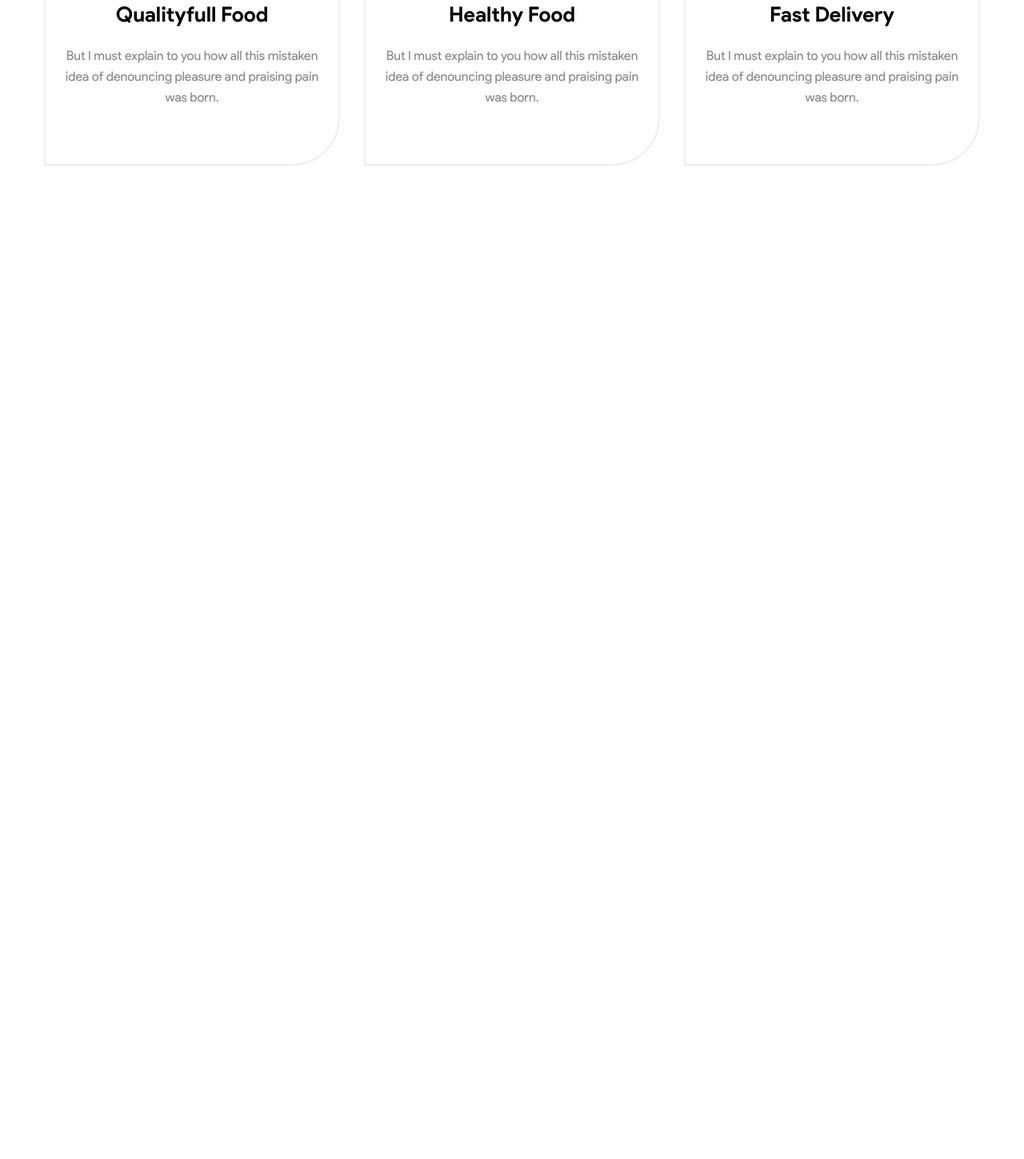
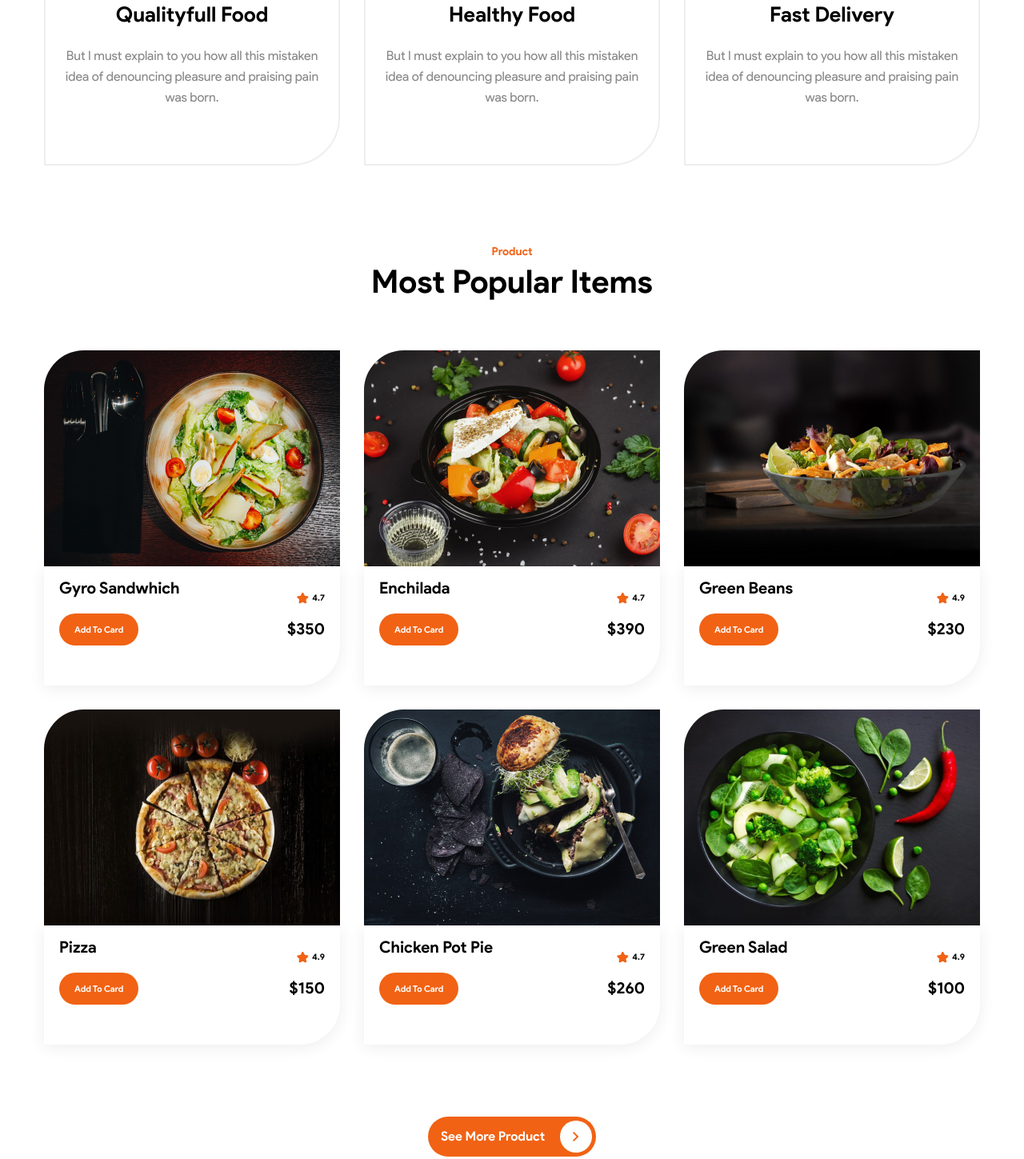
Before and after one commit to NeverMind109/Food-Bill, a website: page app/index.html in a window 1280 px wide. Shown: the part 2376-3825 px from the top of the page at 80% size. Before the commit the page ends 2683 px from the top, so only its background shows below. Drawn offline with Linux system fonts and the light colour scheme.

Commit message:
Created: Added Product Section

```diff
--- a/app/index.html
+++ b/app/index.html
@@ -219,6 +219,139 @@
         </div>
       </div>
     </section>
+    <section class="section product" id="product">
+      <div class="container">
+        <div class="product__wrapper">
+          <span class="section__upper-title product__upper-title">Product</span>
+          <h2 class="section__title product__title">Most Popular Items</h2>
+          <div class="product__cards">
+            <div class="product__card">
+              <div class="product__card-img">
+                <img
+                  src="images/product-1.jpg"
+                  alt="Gyro Sandwhich"
+                  width="370"
+                  height="270"
+                />
+              </div>
+              <div class="product__card-description">
+                <span class="product__card-dish">Gyro Sandwhich</span>
+                <div class="product__card-info">
+                  <span class="product__card-rating">4.7</span>
+                  <button class="button-label product__card-btn" type="button">
+                    Add To Card
+                  </button>
+                  <span class="product__card-price">$350</span>
+                </div>
+              </div>
+            </div>
+            <div class="product__card">
+              <div class="product__card-img">
+                <img
+                  src="images/product-2.jpg"
+                  alt="Enchilada"
+                  width="370"
+                  height="270"
+                />
+              </div>
+              <div class="product__card-description">
+                <span class="product__card-dish">Enchilada</span>
+                <div class="product__card-info">
+                  <span class="product__card-rating">4.7</span>
+                  <button class="button-label product__card-btn" type="button">
+                    Add To Card
+                  </button>
+                  <span class="product__card-price">$390</span>
+                </div>
+              </div>
+            </div>
+            <div class="product__card">
+              <div class="product__card-img">
+                <img
+                  src="images/product-3.jpg"
+                  alt="Green Beans"
+                  width="370"
+                  height="270"
+                />
+              </div>
+              <div class="product__card-description">
+                <span class="product__card-dish">Green Beans</span>
+                <div class="product__card-info">
+                  <span class="product__card-rating">4.9</span>
+                  <button class="button-label product__card-btn" type="button">
+                    Add To Card
+                  </button>
+                  <span class="product__card-price">$230</span>
+                </div>
+              </div>
+            </div>
+            <div class="product__card">
+              <div class="product__card-img">
+                <img
+                  src="images/product-4.jpg"
+                  alt="Pizza"
+                  width="370"
+                  height="270"
+                />
+              </div>
+              <div class="product__card-description">
+                <span class="product__card-dish">Pizza</span>
+                <div class="product__card-info">
+                  <span class="product__card-rating">4.9</span>
+                  <button class="button-label product__card-btn" type="button">
+                    Add To Card
+                  </button>
+                  <span class="product__card-price">$150</span>
+                </div>
+              </div>
+            </div>
+            <div class="product__card">
+              <div class="product__card-img">
+                <img
+                  src="images/product-5.jpg"
+                  alt="Chicken Pot Pie"
+                  width="370"
+                  height="270"
+                />
+              </div>
+              <div class="product__card-description">
+                <span class="product__card-dish">Chicken Pot Pie</span>
+                <div class="product__card-info">
+                  <span class="product__card-rating">4.7</span>
+                  <button class="button-label product__card-btn" type="button">
+                    Add To Card
+                  </button>
+                  <span class="product__card-price">$260</span>
+                </div>
+              </div>
+            </div>
+            <div class="product__card">
+              <div class="product__card-img">
+                <img
+                  src="images/product-6.jpg"
+                  alt="Green Salad"
+                  width="370"
+                  height="270"
+                />
+              </div>
+              <div class="product__card-description">
+                <span class="product__card-dish">Green Salad</span>
+                <div class="product__card-info">
+                  <span class="product__card-rating">4.9</span>
+                  <button class="button-label product__card-btn" type="button">
+                    Add To Card
+                  </button>
+                  <span class="product__card-price">$100</span>
+                </div>
+              </div>
+            </div>
+          </div>
+          <a class="button-link product__show-more" href="#"
+            >See More Product</a
+          >
+        </div>
+      </div>
+    </section>
     <script src="js/main.min.js"></script>
   </body>
 </html>
--- /dev/null
+++ b/app/scss/_blocks/_product.scss
@@ -0,0 +1,83 @@
+.product {
+    &__wrapper {
+        display: flex;
+        flex-direction: column;
+    }
+    &__upper-title {
+        margin-bottom: 6px;
+    }
+    &__title {
+        margin-bottom: 59px;
+    }
+    &__cards {
+        display: flex;
+        flex-wrap: wrap;
+        flex-direction: row;
+        justify-content: space-between;
+        align-items: flex-start;
+    }
+    &__card {
+        flex-basis: 30%;
+        margin-bottom: 30px;
+    }
+    &__card-img {
+        max-height: 270px;
+        img {
+            background: #C4C4C4;
+            border-radius: 50px 0px 0px 0px;
+        }
+    }
+    &__card-description {
+        position: relative;
+        background: #FFFFFF;
+        border-radius: 0px 0px 50px 0px;
+        box-shadow: 0px 4px 20px rgba(0, 0, 0, 0.07);
+        padding: 0 19px 50px;
+    }
+    &__card-dish {
+        display: block;
+        font-size: 20px;
+        line-height: 24px;
+        padding-top: 16px;
+        color: #000000;
+    }
+    &__card-info {
+        display: flex;
+        align-items: center;
+        justify-content: space-between;
+        margin-top: 19px;
+    }
+    &__card-rating {
+        position: absolute;
+        font-size: 11px;
+        line-height: 13px;
+        color: #000000;
+        top: 33px;
+        right: 19px;
+        &::before {
+            content: '';
+            position: absolute;
+            background: url('../../images/star-icon.svg') no-repeat;
+            background-position: center;
+            background-size: cover;
+            width: 15px;
+            height: 14px;
+            top: 0;
+            right: 20px;
+        }
+    }
+    &__card-btn {
+        font-size: 11px;
+        line-height: 13px;
+        border-radius: 50px;
+        padding: 14px 19px 13px;
+    }
+    &__card-price {
+        font-size: 20px;
+        line-height: 24px;
+        color: #000000;
+    }
+    &__show-more {
+        margin: 60px auto 0;
+    }
+}
--- a/app/scss/style.scss
+++ b/app/scss/style.scss
@@ -5,5 +5,7 @@
 @import "_blocks/_header.scss";
 @import "_blocks/_how-to.scss";
 @import "_blocks/_services.scss";
+@import "_blocks/_product.scss";
+
 
 @import "_media.scss";
```
Also changed, not shown: app/css/style.min.css, app/images/product-1.jpg (added), app/images/product-2.jpg (added), app/images/product-3.jpg (added), app/images/product-4.jpg (added), app/images/product-5.jpg (added), app/images/product-6.jpg (added), app/images/star-icon.svg (added).
